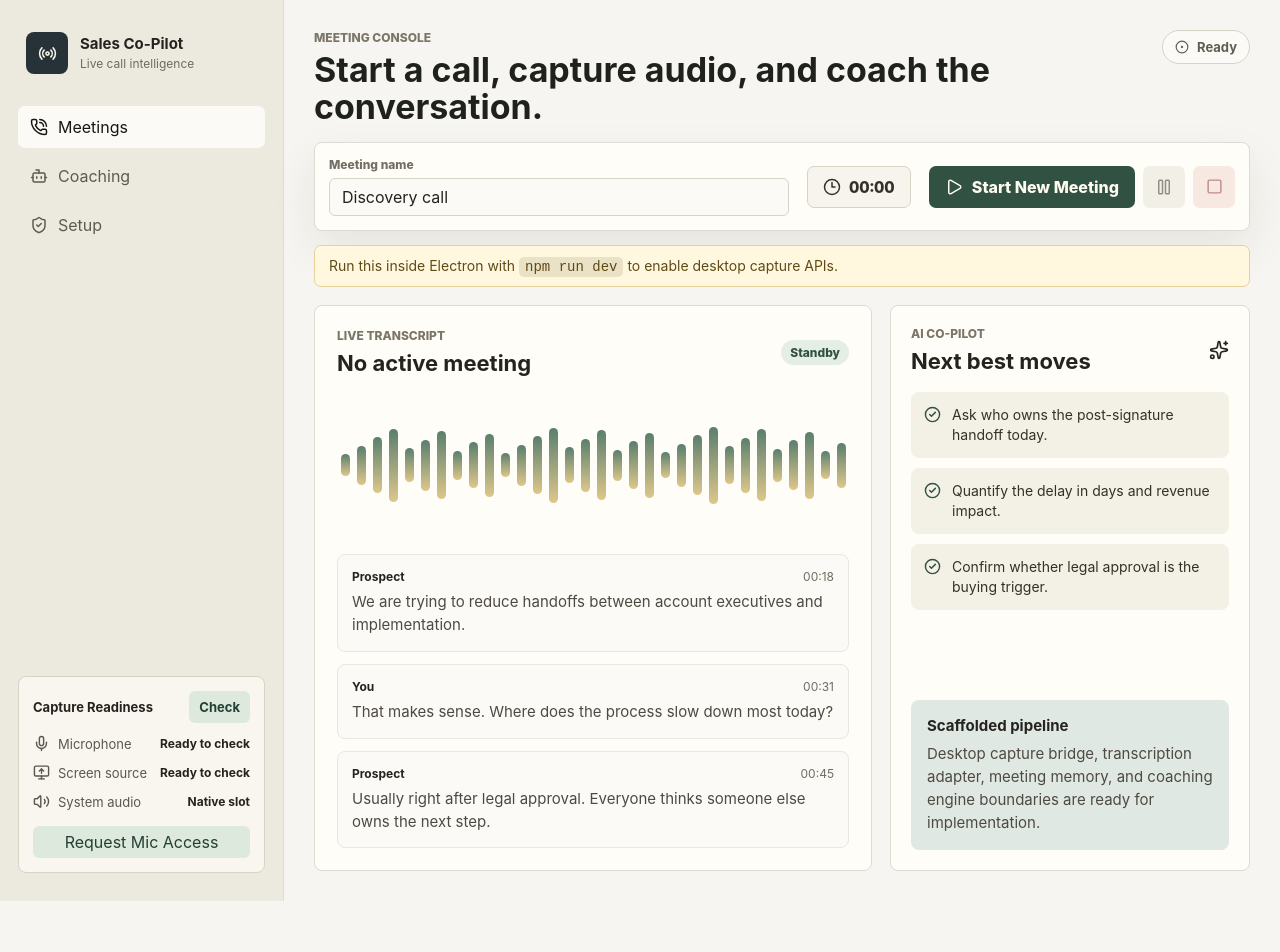
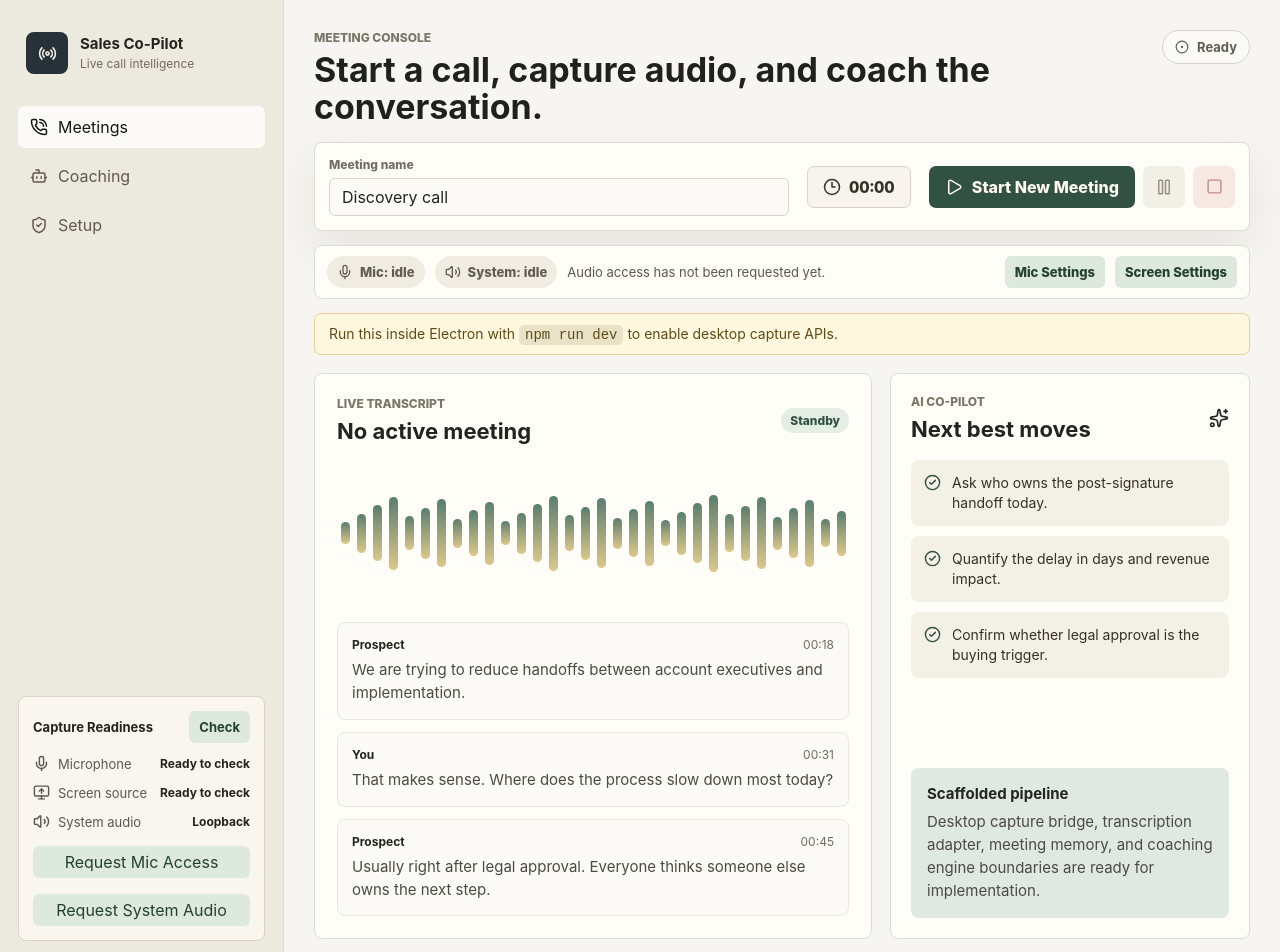
Before and after one commit to stepandel/sales-co-pilot, a React (Vite) app: page / in a window 1280 px wide. Shown: the top 952 px of the page. Before the commit the page ends 901 px from the top, so only its background shows below. Built offline with nearby package versions, Linux system fonts and the light colour scheme.

Commit message:
Request microphone and system audio access

```diff
--- a/electron/preload.ts
+++ b/electron/preload.ts
@@ -3,6 +3,8 @@ import { contextBridge, ipcRenderer } from 'electron'
 const api = {
   getPermissionState: () => ipcRenderer.invoke('permissions:get-state'),
   requestMicrophonePermission: () => ipcRenderer.invoke('permissions:request-microphone'),
+  openPermissionSettings: (pane: 'microphone' | 'screen' | 'system-audio') =>
+    ipcRenderer.invoke('permissions:open-settings', pane),
   startMeeting: (title?: string) => ipcRenderer.invoke('meeting:start', title),
   pauseMeeting: () => ipcRenderer.invoke('meeting:pause'),
   stopMeeting: () => ipcRenderer.invoke('meeting:stop'),
--- a/src/App.css
+++ b/src/App.css
@@ -306,6 +306,67 @@ button:disabled {
   font-size: 14px;
 }
 
+.audio-access-panel {
+  min-height: 52px;
+  display: flex;
+  align-items: center;
+  gap: 10px;
+  margin-top: 14px;
+  padding: 10px 12px;
+  border: 1px solid #dedbd2;
+  border-radius: 8px;
+  background: #fffdf7;
+}
+
+.audio-access-panel p {
+  min-width: 0;
+  flex: 1 1 auto;
+  color: #5c574e;
+  font-size: 13px;
+}
+
+.audio-access-panel button {
+  flex: 0 0 auto;
+  height: 32px;
+  border: 0;
+  border-radius: 6px;
+  padding: 0 10px;
+  color: #244034;
+  background: #dce9dc;
+  font-size: 13px;
+  font-weight: 800;
+  cursor: pointer;
+}
+
+.access-chip {
+  flex: 0 0 auto;
+  height: 32px;
+  display: inline-flex;
+  align-items: center;
+  gap: 7px;
+  padding: 0 10px;
+  border-radius: 999px;
+  color: #625d53;
+  background: #f0ece2;
+  font-size: 13px;
+  font-weight: 800;
+}
+
+.access-chip.requesting {
+  color: #655014;
+  background: #fff2c4;
+}
+
+.access-chip.granted {
+  color: #244034;
+  background: #dce9dc;
+}
+
+.access-chip.denied {
+  color: #8b2d2b;
+  background: #f2d8d1;
+}
+
 code {
   padding: 2px 6px;
   border-radius: 5px;
@@ -454,7 +515,8 @@ code {
 
 @media (max-width: 760px) {
   .topbar,
-  .meeting-control {
+  .meeting-control,
+  .audio-access-panel {
     flex-direction: column;
     align-items: stretch;
   }
--- a/src/App.tsx
+++ b/src/App.tsx
@@ -14,7 +14,7 @@ import {
   Sparkles,
   Volume2,
 } from 'lucide-react'
-import { useEffect, useMemo, useState } from 'react'
+import { useEffect, useMemo, useRef, useState } from 'react'
 import './App.css'
 import type { MeetingSession, PermissionState } from './types/electron'
 
@@ -42,6 +42,12 @@ const coachingPrompts = [
   'Confirm whether legal approval is the buying trigger.',
 ]
 
+type AudioAccessState = {
+  microphone: 'idle' | 'requesting' | 'granted' | 'denied'
+  systemAudio: 'idle' | 'requesting' | 'granted' | 'denied'
+  message: string
+}
+
 function formatElapsed(seconds = 0) {
   const minutes = Math.floor(seconds / 60)
   const remainingSeconds = seconds % 60
@@ -67,6 +73,13 @@ function App() {
   const [session, setSession] = useState<MeetingSession | null>(null)
   const [permissions, setPermissions] = useState<PermissionState | null>(null)
   const [isLoading, setIsLoading] = useState(false)
+  const [audioAccess, setAudioAccess] = useState<AudioAccessState>({
+    microphone: 'idle',
+    systemAudio: 'idle',
+    message: 'Audio access has not been requested yet.',
+  })
+  const microphoneStreamRef = useRef<MediaStream | null>(null)
+  const systemAudioStreamRef = useRef<MediaStream | null>(null)
 
   const isRecording = session?.status === 'recording'
   const canUseDesktopBridge = Boolean(window.salesCopilot)
@@ -89,8 +102,20 @@ function App() {
     }
 
     window.salesCopilot.getPermissionState().then(setPermissions).catch(console.error)
-    return window.salesCopilot.onMeetingUpdated(setSession)
+    const removeMeetingListener = window.salesCopilot.onMeetingUpdated(setSession)
+
+    return () => {
+      removeMeetingListener()
+      stopAudioStreams()
+    }
   }, [])
+
+  function stopAudioStreams() {
+    microphoneStreamRef.current?.getTracks().forEach((track) => track.stop())
+    systemAudioStreamRef.current?.getTracks().forEach((track) => track.stop())
+    microphoneStreamRef.current = null
+    systemAudioStreamRef.current = null
+  }
 
   async function refreshPermissions() {
     if (!window.salesCopilot) {
@@ -106,15 +131,104 @@ function App() {
   }
 
   async function requestMicrophone() {
-    if (!window.salesCopilot) {
+    if (!window.salesCopilot || !navigator.mediaDevices?.getUserMedia) {
       return
     }
 
     setIsLoading(true)
+    setAudioAccess((current) => ({
+      ...current,
+      microphone: 'requesting',
+      message: 'Requesting microphone access...',
+    }))
+
     try {
       setPermissions(await window.salesCopilot.requestMicrophonePermission())
+      const stream = await navigator.mediaDevices.getUserMedia({
+        audio: {
+          echoCancellation: true,
+          noiseSuppression: true,
+          autoGainControl: true,
+        },
+        video: false,
+      })
+      microphoneStreamRef.current?.getTracks().forEach((track) => track.stop())
+      microphoneStreamRef.current = stream
+      setAudioAccess((current) => ({
+        ...current,
+        microphone: stream.getAudioTracks().length > 0 ? 'granted' : 'denied',
+        message:
+          stream.getAudioTracks().length > 0
+            ? 'Microphone access is live.'
+            : 'Microphone access returned no audio tracks.',
+      }))
+    } catch (error) {
+      setAudioAccess((current) => ({
+        ...current,
+        microphone: 'denied',
+        message: error instanceof Error ? error.message : 'Microphone access was denied.',
+      }))
     } finally {
       setIsLoading(false)
+    }
+  }
+
+  async function requestSystemAudio() {
+    if (!navigator.mediaDevices?.getDisplayMedia) {
+      setAudioAccess((current) => ({
+        ...current,
+        systemAudio: 'denied',
+        message: 'Display media capture is not available in this runtime.',
+      }))
+      return
+    }
+
+    setIsLoading(true)
+    setAudioAccess((current) => ({
+      ...current,
+      systemAudio: 'requesting',
+      message: 'Requesting system audio through display capture...',
+    }))
+
+    try {
+      const stream = await navigator.mediaDevices.getDisplayMedia({
+        audio: true,
+        video: {
+          width: { ideal: 640 },
+          height: { ideal: 360 },
+          frameRate: { ideal: 5, max: 10 },
+        },
+      })
+      systemAudioStreamRef.current?.getTracks().forEach((track) => track.stop())
+      systemAudioStreamRef.current = stream
+
+      const audioTracks = stream.getAudioTracks()
+      setAudioAccess((current) => ({
+        ...current,
+        systemAudio: audioTracks.length > 0 ? 'granted' : 'denied',
+        message:
+          audioTracks.length > 0
+            ? 'System audio loopback access is live.'
+            : 'Display capture started, but no system audio track was returned.',
+      }))
+    } catch (error) {
+      setAudioAccess((current) => ({
+        ...current,
+        systemAudio: 'denied',
+        message: error instanceof Error ? error.message : 'System audio access was denied.',
+      }))
+    } finally {
+      setIsLoading(false)
+    }
+  }
+
+  async function ensureAudioAccess() {
+    if (audioAccess.microphone !== 'granted') {
+      await requestMicrophone()
+    }
+
+    if (audioAccess.systemAudio !== 'granted') {
+      await requestSystemAudio()
     }
   }
 
@@ -125,6 +239,7 @@ function App() {
 
     setIsLoading(true)
     try {
+      await ensureAudioAccess()
       setSession(await window.salesCopilot.startMeeting(meetingTitle))
       setPermissions(await window.salesCopilot.getPermissionState())
     } finally {
@@ -146,6 +261,11 @@ function App() {
     }
 
     setSession(await window.salesCopilot.stopMeeting())
+    stopAudioStreams()
+    setAudioAccess((current) => ({
+      ...current,
+      message: 'Meeting stopped. Audio streams were released.',
+    }))
   }
 
   return (
@@ -197,11 +317,14 @@ function App() {
           <div className="check-row">
             <Volume2 size={17} />
             <span>System audio</span>
-            <b>Native slot</b>
+            <b>{audioAccess.systemAudio === 'granted' ? 'Granted' : 'Loopback'}</b>
           </div>
 
-          <button className="secondary-action" type="button" onClick={requestMicrophone}>
+          <button className="secondary-action" type="button" onClick={requestMicrophone} disabled={isLoading}>
             Request Mic Access
+          </button>
+          <button className="secondary-action" type="button" onClick={requestSystemAudio} disabled={isLoading}>
+            Request System Audio
           </button>
         </div>
       </aside>
@@ -246,6 +369,30 @@ function App() {
               <Square size={17} />
             </button>
           </div>
+        </section>
+
+        <section className="audio-access-panel">
+          <div className={`access-chip ${audioAccess.microphone}`}>
+            <Mic size={16} />
+            Mic: {audioAccess.microphone}
+          </div>
+          <div className={`access-chip ${audioAccess.systemAudio}`}>
+            <Volume2 size={16} />
+            System: {audioAccess.systemAudio}
+          </div>
+          <p>{audioAccess.message}</p>
+          <button
+            type="button"
+            onClick={() => window.salesCopilot?.openPermissionSettings('microphone')}
+          >
+            Mic Settings
+          </button>
+          <button
+            type="button"
+            onClick={() => window.salesCopilot?.openPermissionSettings('screen')}
+          >
+            Screen Settings
+          </button>
         </section>
 
         {!canUseDesktopBridge && (
--- a/src/types/electron.d.ts
+++ b/src/types/electron.d.ts
@@ -9,7 +9,9 @@ export type CaptureSource = {
 export type PermissionState = {
   microphone: MediaAccessStatus
   screen: MediaAccessStatus
-  systemAudio: 'integration-required' | 'available' | 'unavailable'
+  systemAudio: 'available-with-display-capture' | 'available' | 'unavailable'
+  platform: NodeJS.Platform
+  macAudioCaptureRequiresUsageDescription: boolean
   captureSources: CaptureSource[]
 }
 
@@ -26,6 +28,7 @@ export type MeetingSession = {
 export type SalesCopilotApi = {
   getPermissionState: () => Promise<PermissionState>
   requestMicrophonePermission: () => Promise<PermissionState>
+  openPermissionSettings: (pane: 'microphone' | 'screen' | 'system-audio') => Promise<boolean>
   startMeeting: (title?: string) => Promise<MeetingSession>
   pauseMeeting: () => Promise<MeetingSession | null>
   stopMeeting: () => Promise<MeetingSession | null>
```
Also changed, not shown: electron/main.ts (+41 -2 lines), package.json (+6 -1 lines).
